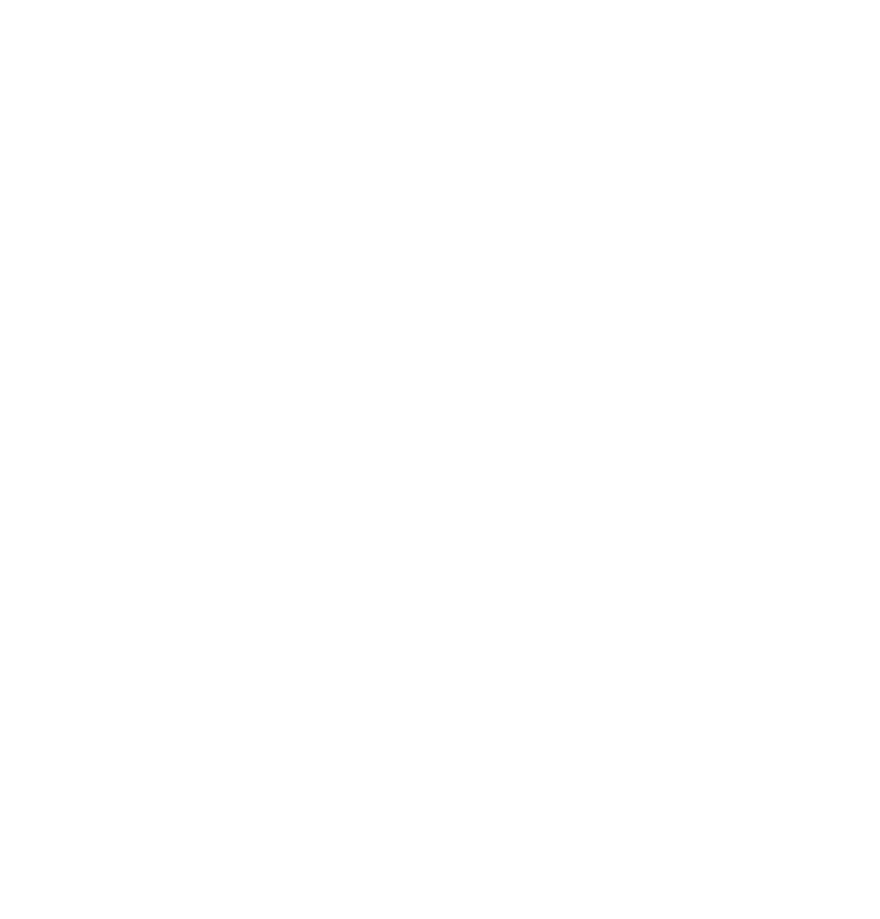
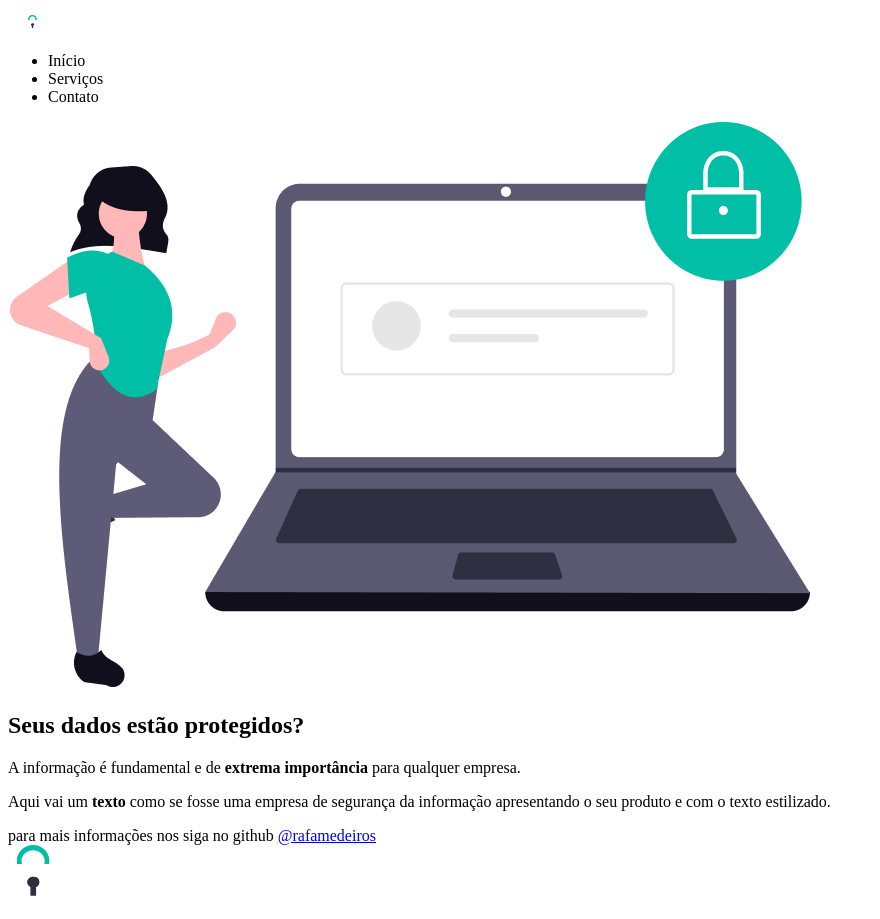
Before and after one commit to Rafamedeiros0/explorer-desafio-2c, a plain HTML site: page index.html in a window 1280 px wide. Shown: the whole page, without its empty margins (0-880 px from the left). Before the commit the page ends 800 px from the top, so only its background shows below. Drawn offline with Linux system fonts and the light colour scheme.

Commit message:
created all tags and content with logos and images

```diff
--- a/index.html
+++ b/index.html
@@ -1,10 +1,42 @@
 <!DOCTYPE html>
-<html lang="en">
+<html lang="pt-br">
   <head>
     <meta charset="UTF-8" />
     <meta name="viewport" content="width=device-width, initial-scale=1.0" />
-    <title>Document</title>
+    <title>Rocket Sect</title>
     <link rel="stylesheet" href="style.css" />
   </head>
-  <body></body>
+  <body>
+    <nav>
+      <a href="#"><img src="./assets/logo.svg" alt="Rocket.sect" /></a>
+      <ul>
+        <li>Início</li>
+        <li>Serviços</li>
+        <li>Contato</li>
+      </ul>
+    </nav>
+    <main>
+      <img
+        src="./assets/img.jpg"
+        alt="Uma ilustração de uma pessoa ao lado de um notebook, contendo um cadeano passando uma sensação de segurança"
+      />
+      <section>
+        <h1>Seus dados estão <span>protegidos</span>?</h1>
+        <p>
+          A informação é fundamental e de
+          <strong>extrema importância</strong> para qualquer empresa.
+        </p>
+        <p>
+          Aqui vai um <strong>texto</strong> como se fosse uma empresa de
+          <span>segurança da informação</span> apresentando o seu produto e com
+          o texto estilizado.
+        </p>
+      </section>
+    </main>
+    <footer>
+      para mais informações nos siga no github <a href="#">@rafamedeiros</a>
+    </footer>
+
+    <img src="./assets/padlock.svg" alt="Imagem de um cadeado" />
+  </body>
 </html>
```
Also changed, not shown: assets/img.jpg (added), assets/logo.svg (added), assets/padlock.svg (added).
